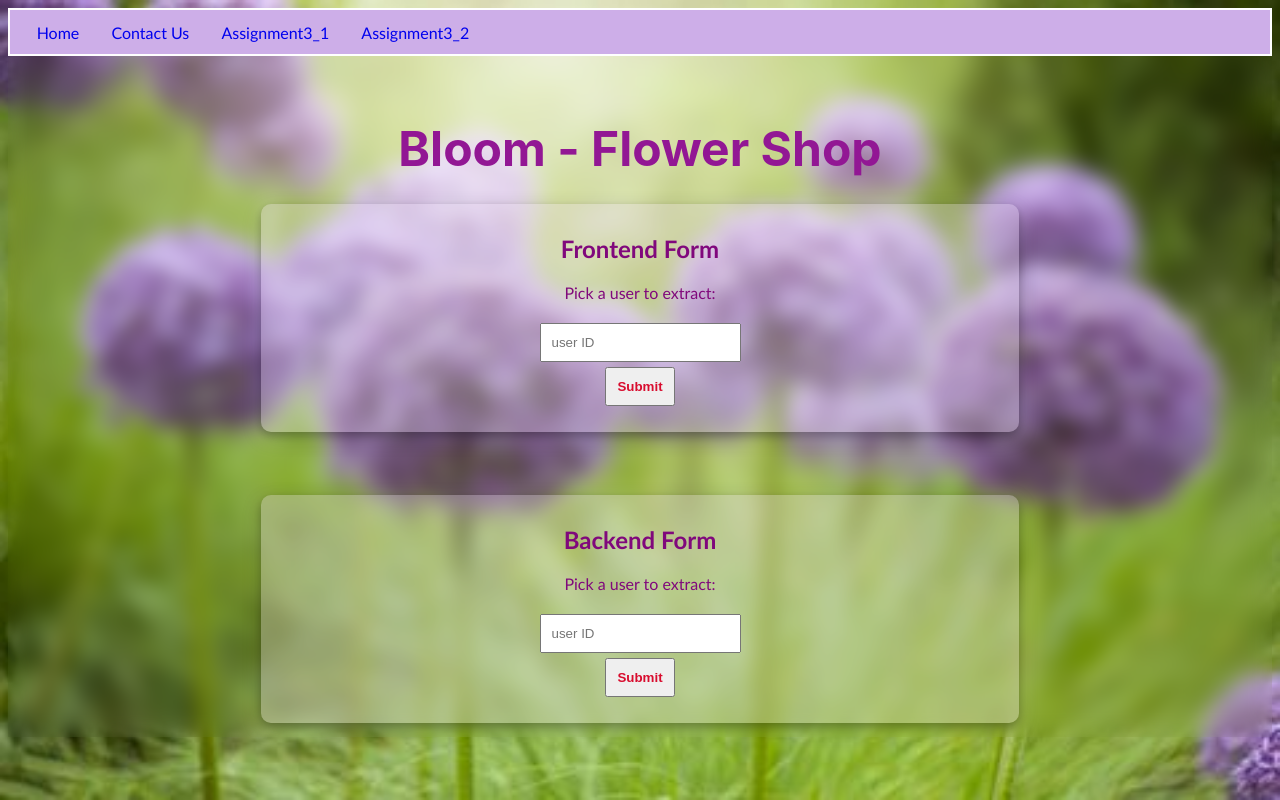
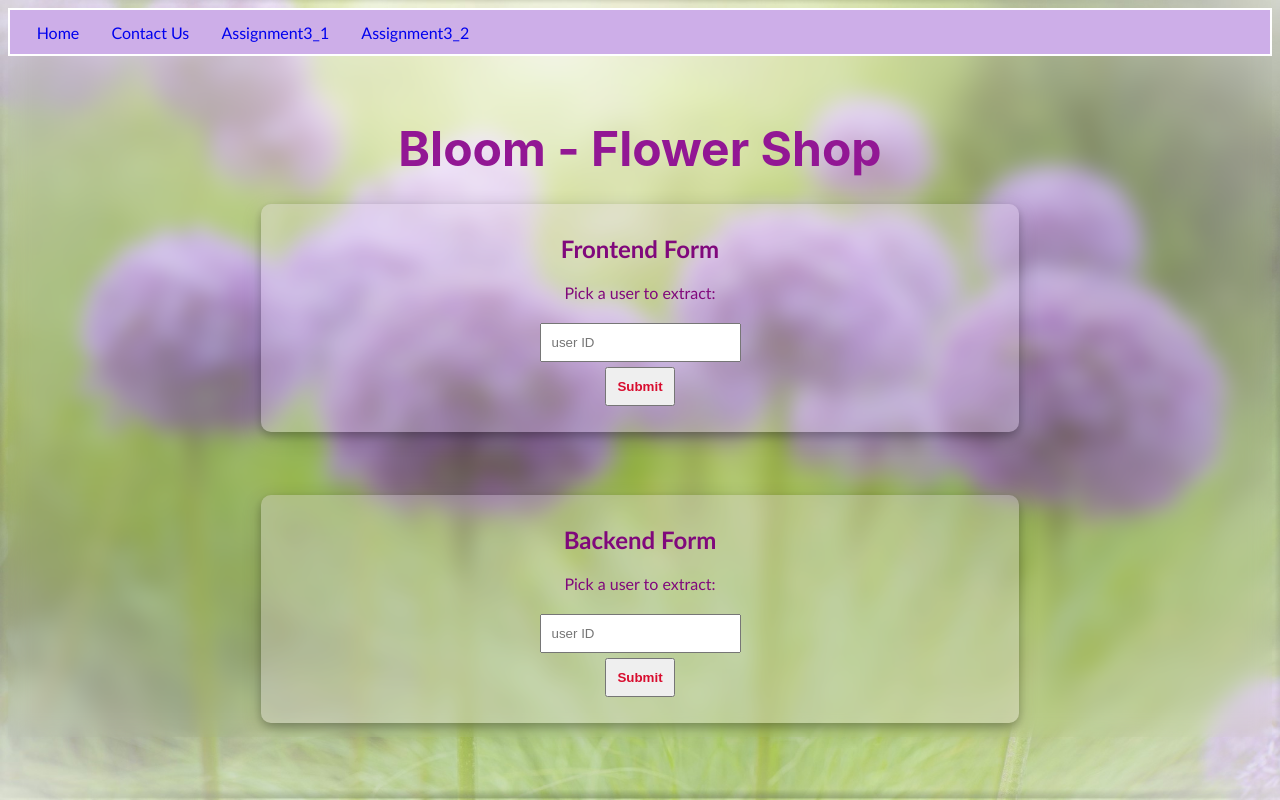
Before and after one commit to amitganzi/Server, a Flask app: page /outer_source in a window 1280 px wide. Run offline with Flask 2, Linux system fonts and the light colour scheme.

Commit message:
update hw4

```diff
--- a/HW4/assignment4_new/templates/outer_source.html
+++ b/HW4/assignment4_new/templates/outer_source.html
@@ -22,7 +22,7 @@
 
 
      <div class="container">
-    <form action="/outer_source/backend" id="frontend" method="get">
+    <form action="/outer_source/backend" id="backend" method="get">
 
         <h2>Backend Form</h2>
         <p>Pick a user to extract:</p>
--- a/static/css/styling.css
+++ b/static/css/styling.css
@@ -1,5 +1,5 @@
 body {
-    background: url(../img/background1.jpg) no-repeat;
+    background: url(../img/background.jpg) no-repeat;
     font-family: 'Gill Sans', 'Gill Sans MT', Calibri, 'Trebuchet MS', sans-serif;
     backdrop-filter: blur(10px);
     background-size: 100% 100%;
--- a/static/js/assignment4_js.js
+++ b/static/js/assignment4_js.js
@@ -1,5 +1,3 @@
-
-console.log('hellllooooo')
 
 function getUser() {
      const input = document.getElementById("frontend").userID.value;
```
